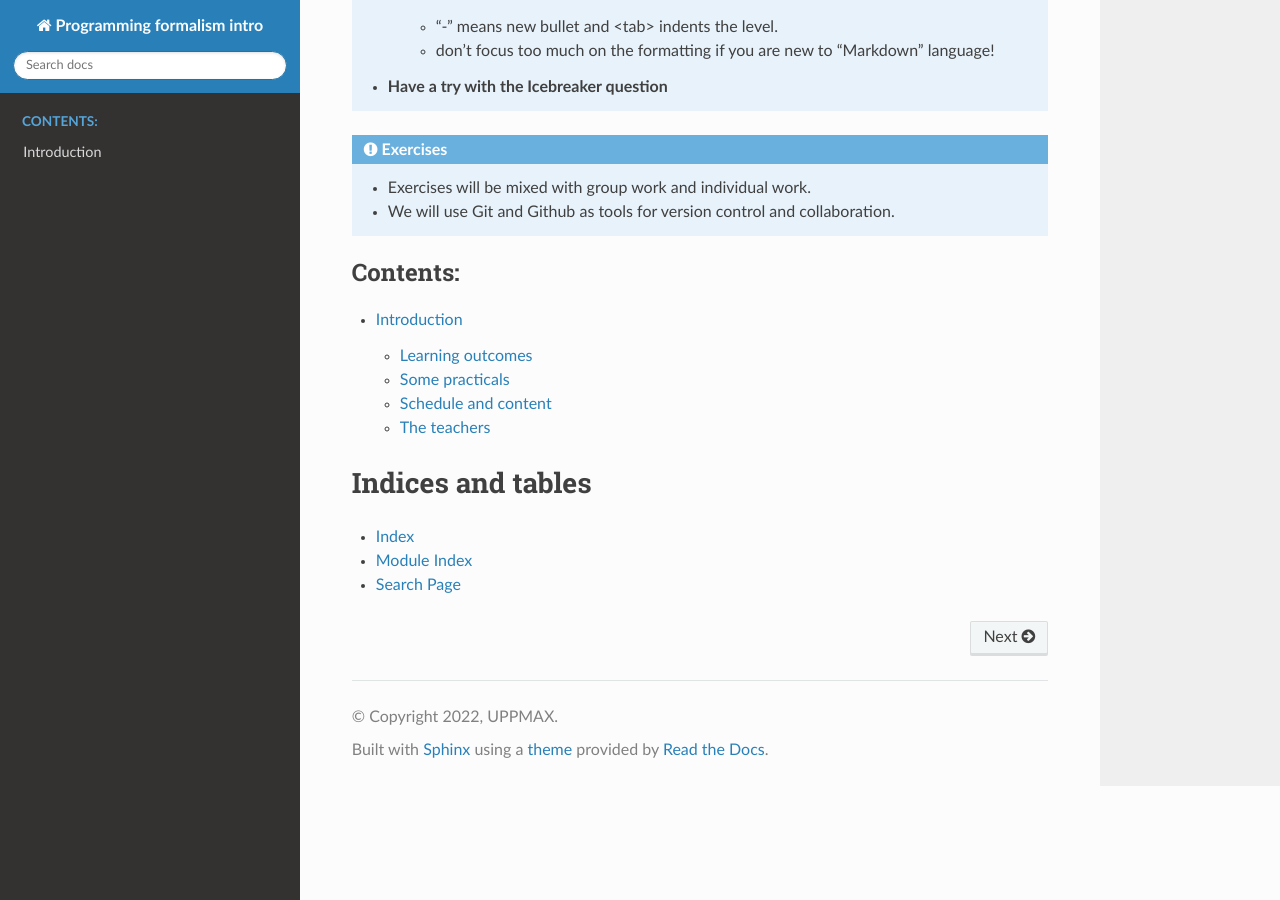
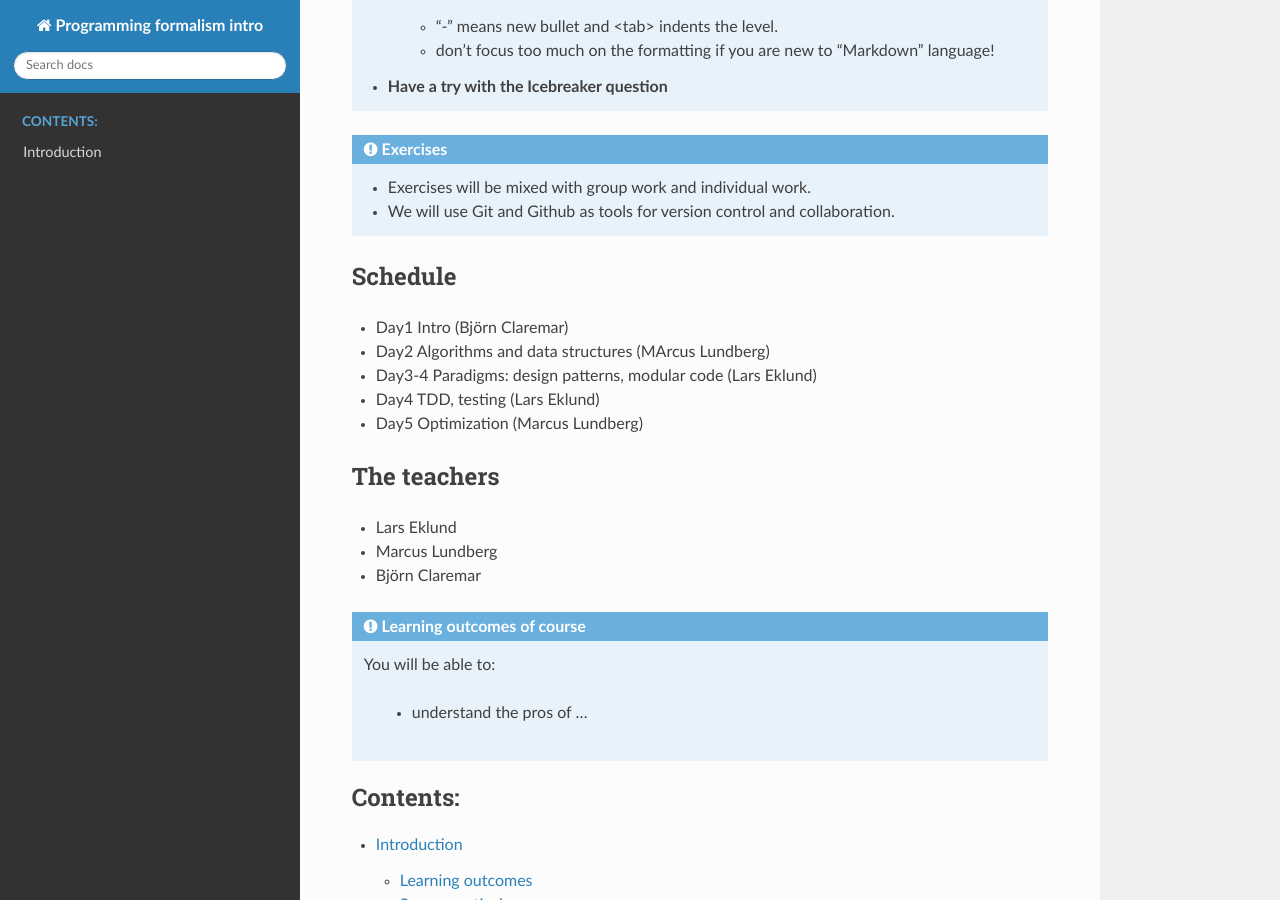
Before and after one commit to UPPMAX/programming_formalisms_intro, a Sphinx documentation site: the page built from doc/index.rst, in a window 1280 px wide and 900 px high, scrolled down 1617 px. Built offline with Sphinx 7.4.7 and the Read the Docs theme 2.0.0, drawn with Linux system fonts in a browser that asks for light colours.

Commit message:
Update index.rst

```diff
--- a/doc/index.rst
+++ b/doc/index.rst
@@ -75,6 +75,31 @@ Some practicals
    - We will use Git and Github as tools for version control and collaboration.
 
 
+Schedule
+--------------------
+
+- Day1 Intro (Björn Claremar)
+- Day2 Algorithms and data structures (MArcus Lundberg)
+- Day3-4 Paradigms: design patterns, modular code (Lars Eklund)
+- Day4 TDD, testing (Lars Eklund)
+- Day5 Optimization (Marcus Lundberg)
+
+
+The teachers
+------------
+
+- Lars Eklund
+- Marcus Lundberg
+- Björn Claremar
+
+.. admonition:: Learning outcomes of course
+
+   You will be able to:
+
+     - understand the pros of ...
+
+
+
 .. toctree::
    :maxdepth: 2
    :caption: Contents:
```
